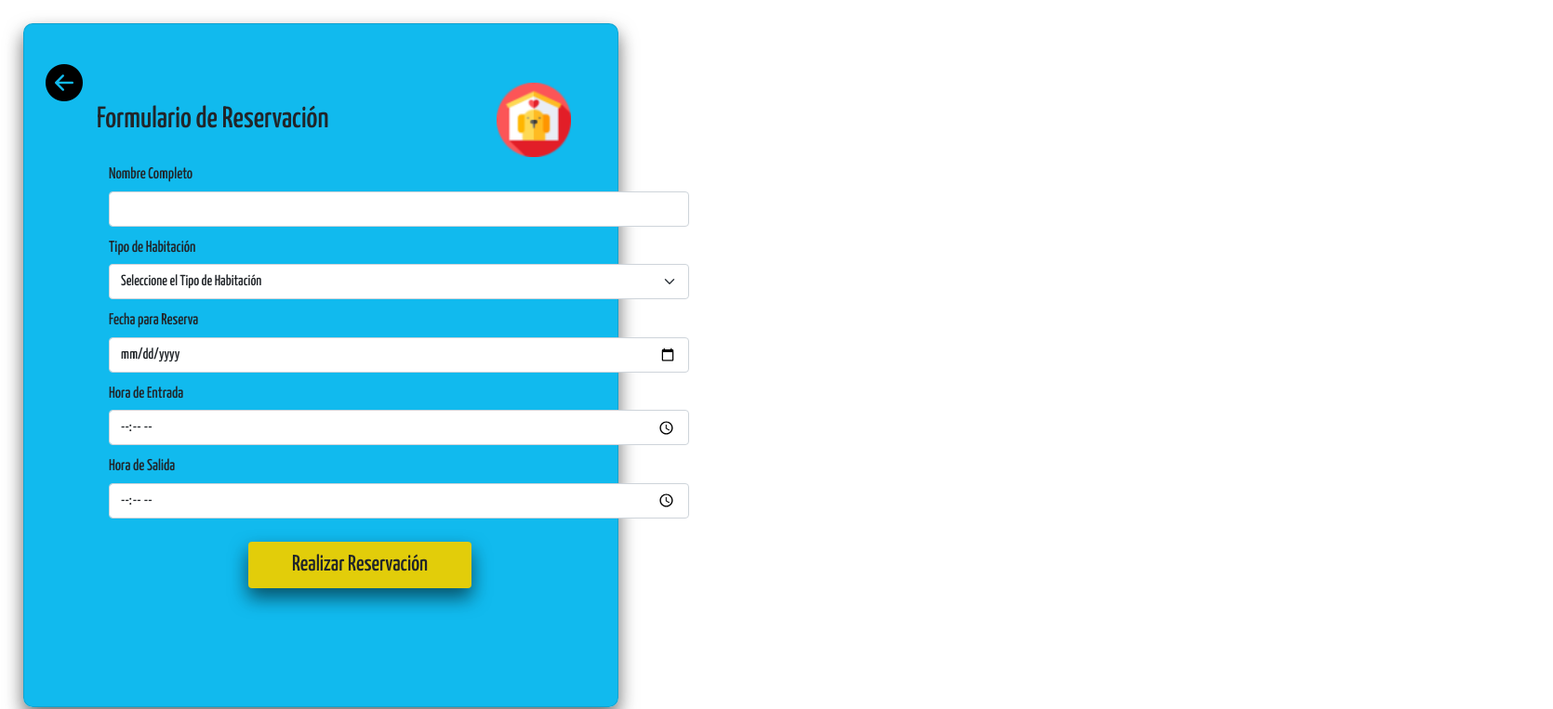
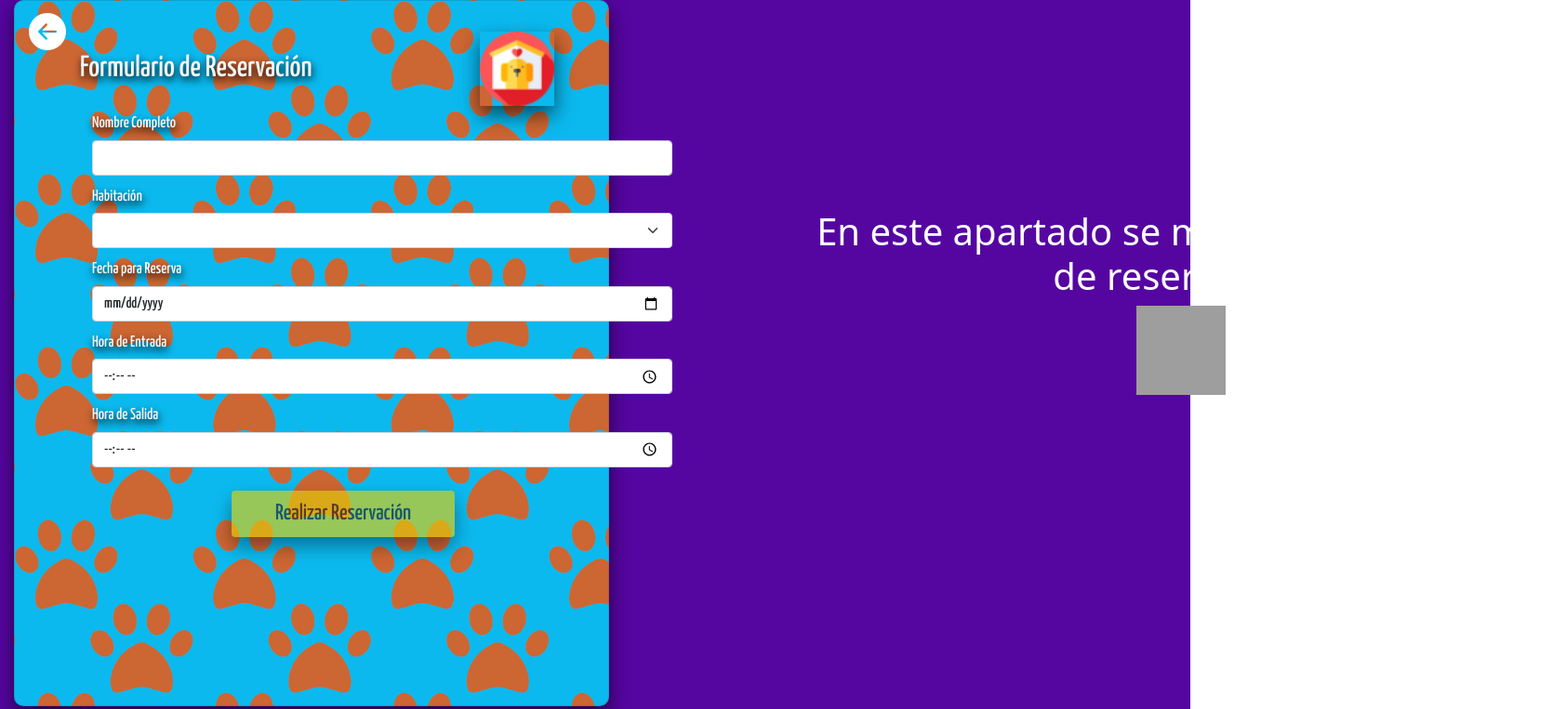
Before and after one commit to Daniel2001AL/SuaveLomito, an Angular app: page /reservacion in a window 1280 px wide. Shown: the top 763 px of the page at 93% size, 1670 px wide, since content can reach past the window. Built offline with nearby package versions, Linux system fonts and the light colour scheme; grey boxes are pictures that could not be loaded.

Commit message:
finished reserve view and add canceld button at landing page view

```diff
--- a/src/app/app.module.ts
+++ b/src/app/app.module.ts
@@ -3,6 +3,7 @@ import { BrowserModule } from '@angular/platform-browser';
 
 import { AppComponent } from './app.component';
 import { AppRoutingModule } from './app-routing.module';
+import { FormsModule, ReactiveFormsModule } from '@angular/forms';
 import { LandingpageComponent } from './landingpage/landingpage.component';
 import { ReserveComponent } from './reserve/reserve.component';
 
@@ -14,7 +15,9 @@ import { ReserveComponent } from './reserve/reserve.component';
   ],
   imports: [
     BrowserModule,
-    AppRoutingModule
+    AppRoutingModule,
+    FormsModule,
+    ReactiveFormsModule
   ],
   providers: [],
   bootstrap: [AppComponent]
--- a/src/app/landingpage/landingpage.component.css
+++ b/src/app/landingpage/landingpage.component.css
@@ -155,9 +155,41 @@
 }
 /* ...................................
 ------------------------------------------------- */
+
+/* -----------------Cancelacion--------------- */
+
+.card2{
+    font-family: 'Yanone Kaffeesatz', sans-serif;
+    margin: 25px;
+    margin-top: 330px;
+    margin-left: 160px;
+    display: flex;
+    background:rgb(243, 199, 2);
+    border-radius: 10px;
+    width: 75vw;
+    height: 32vh;
+    box-shadow: 0px 10px 20px rgba(0,0,0,0.1), 0px 10px 20px rgba(0, 0, 0, 0.5);
+}
+.card2 a{
+    background: rgb(206, 41, 12);
+    padding: 2vh;
+    position: absolute;
+    margin-top: 65px;
+    margin-left: 50px;
+    width: 30vh;
+    height: 10vh;
+}
+.cancela{
+    width: 100vh;
+    margin: 15px;
+    margin-left: 40px;
+    text-shadow: 1px 1px 2px rgb(255, 255, 255);
+}
+
+/* -------------------------------------------------- */
 .foot{
     background-color: rgb(120, 3, 187);
-    margin-top: 280px;
+    margin-top: 150px;
     height: 25vh;
     color: whitesmoke;
 }
--- a/src/app/landingpage/landingpage.component.html
+++ b/src/app/landingpage/landingpage.component.html
@@ -128,6 +128,18 @@
         </div>
     </div>
 </div>
+<div class="card2">
+    <div class="cancela">
+        <h1>¿Algo sucedió y necesitas cancelar tu reservación? </h1>
+        <h2>No te preocupes, en Suave Lomito comprendemos tu situación. <br>
+              Si necesitas realizar tu cancelación contactate con nosotros <br>
+              o realiza tu cancelación aqui sin ningun costo
+        </h2>
+    </div>
+    <div>
+        <a class="btn btn-primary" href="" role="button">Hacer Cancelación</a>
+    </div>
+</div>
 <footer class="foot">
     <div class="company">
         <img src="../../assets/icons/logo.png">
--- a/src/app/reserve/reserve.component.css
+++ b/src/app/reserve/reserve.component.css
@@ -1,17 +1,29 @@
+.all{
+    margin: -10px;
+    margin-right: -10px;
+    width: 100.75%;
+    height: 100vh;
+    background:rgb(85, 6, 160);
+    background-size: 30%;
+}
 
 .card{
     margin: 25px;
-
+    margin-top: 10px;
     display: flex;
     background:rgba(11, 185, 238, 0.973);
+    background: url("../../assets/img/huellas.png"),rgb(11, 185, 238);
+    background-size: 30%;
     border-radius: 10px;
     width: 50vw;
-    height: 92vh;
+    height: 95vh;
     box-shadow: 0px 10px 20px rgba(0,0,0,0.1), 0px 10px 20px rgba(0, 0, 0, 0.5);
-    padding: 1vh;
+    padding: 0vh;
     font-family: 'Yanone Kaffeesatz', sans-serif;
 }
 .card h2{
+    color: whitesmoke;
+    text-shadow: 1px 4px 8px #000;
     margin-top: -60px;
     margin-left: 70px;
     margin-bottom: -15px;
@@ -21,25 +33,29 @@
     height: 10vh;
     margin-left: 500px;
     margin-top: 30px;
+    box-shadow: 0px 10px 20px rgba(0,0,0,0.1), 0px 10px 20px rgba(0, 0, 0, 0.5);
 }
 .data{
+    color: whitesmoke;
+    text-shadow: 1px 4px 8px #000;
     margin-top: -15px;
     margin-left: 35px;
     padding: 6vh;
     width: 90vh;
 }
 .bi{
-    margin-top: 30px;
+    margin-top: 8px;
     margin-left: 15px;
     font-size: 5vh;
     margin-bottom: -65px;
-    color: black;
+    color: rgb(255, 255, 255);
 }
 .data p{
     font-size: 17px;
     margin-top: 10px;
     margin-bottom: 5px;
 }
+
 .btn{
     margin-top: 25px;
     text-align: center;
@@ -49,3 +65,47 @@
     font-size: 3vh;
     box-shadow: 0px 10px 20px rgba(0,0,0,0.1), 0px 10px 20px rgba(0, 0, 0, 0.5);
 }
+
+.mensaje{
+    color: rgb(255, 255, 255);
+    margin-top: -70vh;
+    margin-left: 110vh;
+    text-align: center;
+    width: 100vh;
+}
+.mensaje img{
+    width: 12vh;
+    height: 12vh;
+}
+
+.reservation{
+    color: rgb(255, 255, 255);
+    margin-top: -97vh;
+    margin-left: 110vh;
+    text-align: center;
+    width: 100vh;
+    font-family: 'Yanone Kaffeesatz', sans-serif;
+}
+.reservation h1{
+    margin-bottom: 5px;
+    font-size: 8vh;
+}
+.reservation h4{
+    margin-top: 25px;
+    font-size: 4vh;
+}
+.reservation img{
+    margin-top: -90px;
+    margin-left: 300px;
+    width: 7vh;
+    height: 7vh;
+}
+.reservation a{
+    position: absolute;
+    margin-top: 0px;
+    margin-left: -265px;
+    border: transparent solid;
+}
+.data small{
+    color: rgb(99, 2, 2);
+}
--- a/src/app/reserve/reserve.component.html
+++ b/src/app/reserve/reserve.component.html
@@ -1,33 +1,73 @@
+<div class="all">
     <div class="card">
         <a class="bi bi-arrow-left-circle-fill" href="/"></a>
         <img src="../../assets/icons/logo.png">
         <h2>Formulario de Reservación</h2>
-    <form class="data">
+        <form [formGroup] = "reservaForm"  class="data ">
             <div>
-            <p>Nombre Completo</p>
-            <input type="text" class="form-control"  formControlName="name">
+                <p >Nombre Completo</p>
+                <input  type="text" class="form-control"  formControlName = "name">
+                <small *ngIf="reservaForm.get('name').invalid && reservaForm.get('name').touched" class="invalid">
+                    Favor de completar el campo
+                </small>
             </div>
             <div>
-            <p>Tipo de Habitación</p>
-            <select class="form-select" aria-label="Default select example">
-                <option selected>Seleccione el Tipo de Habitación</option>
-                <option value="1">Económica Dalmata-Inn</option>
-                <option value="2">Normal Parke</option>
-                <option value="3">Ejecutiva Honk-Kong</option>
+                <p>Habitación</p>
+                <select class="form-select" aria-label="Default select example"  formControlName = "tipo">
+                    <option value="1">Dalmata-Inn</option>
+                    <option value="2">Parke</option>
+                    <option value="3">Honk-Kong</option>
                   </select>
+                  <small *ngIf="reservaForm.get('tipo').invalid && reservaForm.get('tipo').touched" class="invalid">
+                    Favor de completar el campo
+                  </small>
             </div>
             <div>
                 <p>Fecha para Reserva</p>
-            <input type="date" class="form-control"  formControlName="date">
+                <input type="date" class="form-control" formControlName = "date">
+                <small *ngIf="reservaForm.get('date').invalid && reservaForm.get('date').touched" class="invalid">
+                    Favor de completar el campo
+                </small>
             </div>
             <div>
                 <p>Hora de Entrada</p>
-            <input type="time" class="form-control"  formControlName="timeE">
+                <input type="time" class="form-control" formControlName = "timeE">
+                <small *ngIf="reservaForm.get('timeE').invalid && reservaForm.get('timeE').touched" class="invalid">
+                    Favor de completar el campo
+                </small>
             </div>
             <div>
                 <p>Hora de Salida</p>
-            <input type="time" class="form-control"  formControlName="timeS">
+                <input type="time" class="form-control" formControlName = "timeS">
+                <small *ngIf="reservaForm.get('timeS').invalid && reservaForm.get('timeS').touched" class="invalid">
+                    Favor de completar el campo
+                </small>
             </div>
-        <button class="btn" type="submit">Realizar Reservación</button>
+            <button class="btn" type="submit" [disabled]="reservaForm.invalid || confirmed" (click)="reserva()">Realizar Reservación</button>
         </form>
     </div>
+    <div class="mensaje" *ngIf="resume === false">
+        <h1>En este apartado se mostrará su resumen de reservación</h1>
+        <img src="..//..//assets/icons/logo.png">
+    </div>
+    <div class="reservation" *ngIf="resume === true">
+        <h1>Datos de Reservación</h1>
+        <h4>Nombre del Cliente: &nbsp;&nbsp;&nbsp;{{ reservaForm.value.name}} </h4>
+        <h4>Referencia:</h4>
+        <h4>Fecha de Reservación:&nbsp;&nbsp;&nbsp;&nbsp;{{ reservaForm.value.date}} </h4>
+        <h4>Habitación: &nbsp;&nbsp;&nbsp;{{ tipe }} </h4>
+        <h4>Hora de Entrada:&nbsp;&nbsp;&nbsp;&nbsp;{{ reservaForm.value.timeE}} </h4>
+        <h4>Hora de Salida: &nbsp;&nbsp;&nbsp;&nbsp;{{ reservaForm.value.timeS}}</h4>
+        <h4>Importe a Pagar: &nbsp;&nbsp;&nbsp;&nbsp;{{costo}} </h4>
+        <br>
+        <p>¡Hotel Suave Lomito Agradece Tu Confianza!</p>
+        <img src="..//..//assets/icons/logo.png" alt="">
+        <a class="btn btn-primary" href="/" role="button">Finaliza y Volver</a>
+    </div>
+
+
+
+
+
+
+</div>
--- a/src/app/reserve/reserve.component.ts
+++ b/src/app/reserve/reserve.component.ts
@@ -1,4 +1,5 @@
 import { Component, OnInit } from '@angular/core';
+import { FormGroup, FormBuilder, Validators } from '@angular/forms';
 
 @Component({
   selector: 'app-reserve',
@@ -7,9 +8,43 @@ import { Component, OnInit } from '@angular/core';
 })
 export class ReserveComponent implements OnInit {
 
-  constructor() { }
+  reservaForm: FormGroup;
+  resume = false;
+  tipe = "";
+  costo = "";
+  confirmed = false;
+
+  constructor(private _formBuilder:FormBuilder) { }
 
   ngOnInit(): void {
+    this.reservaForm = this._formBuilder.group({
+      name : ['', Validators.required],
+      tipo :['', Validators.required],
+      date : ['', Validators.required],
+      timeE: ['', Validators.required],
+      timeS: ['', Validators.required]
+    })
+  }
+  reserva(){
+    this.resume= true;
+    this.confirmed=true;
+    const data = this.reservaForm.value;
+    const x = parseInt(data.tipo)
+    switch(x){
+      case 1:
+        this.tipe = "Dalmata-Inn";
+        this.costo = "$100.00"
+        break;
+      case 2:
+        this.tipe = "Parke"
+        this.costo = "$300.00"
+        break;
+      case 3:
+        this.tipe = "Honk-Kong"
+        this.costo = "$500.00"
+        break;
+    }
   }
 
+
 }
```
Also changed, not shown: src/assets/img/huellas.png (added), src/assets/img/hueso.png (added). Lines whose indentation alone changed are shown as unchanged.
